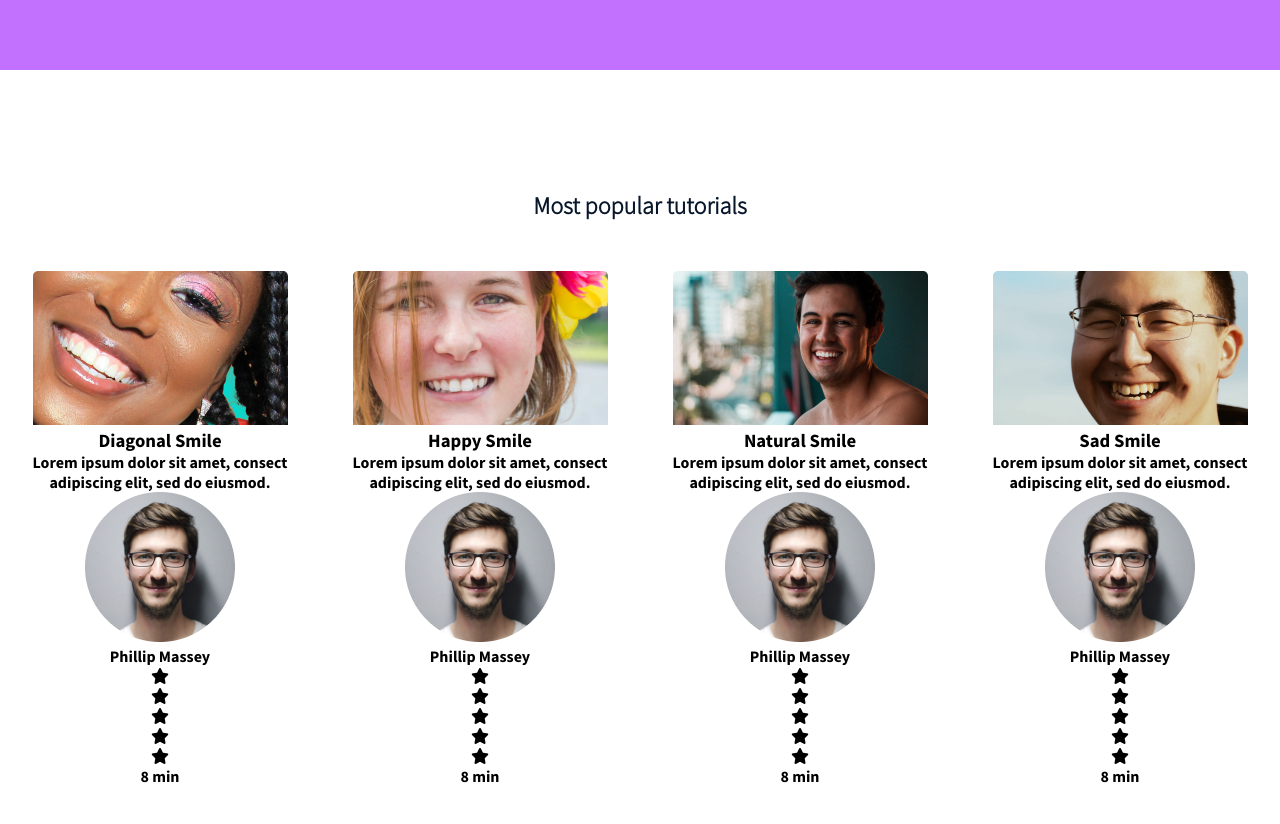
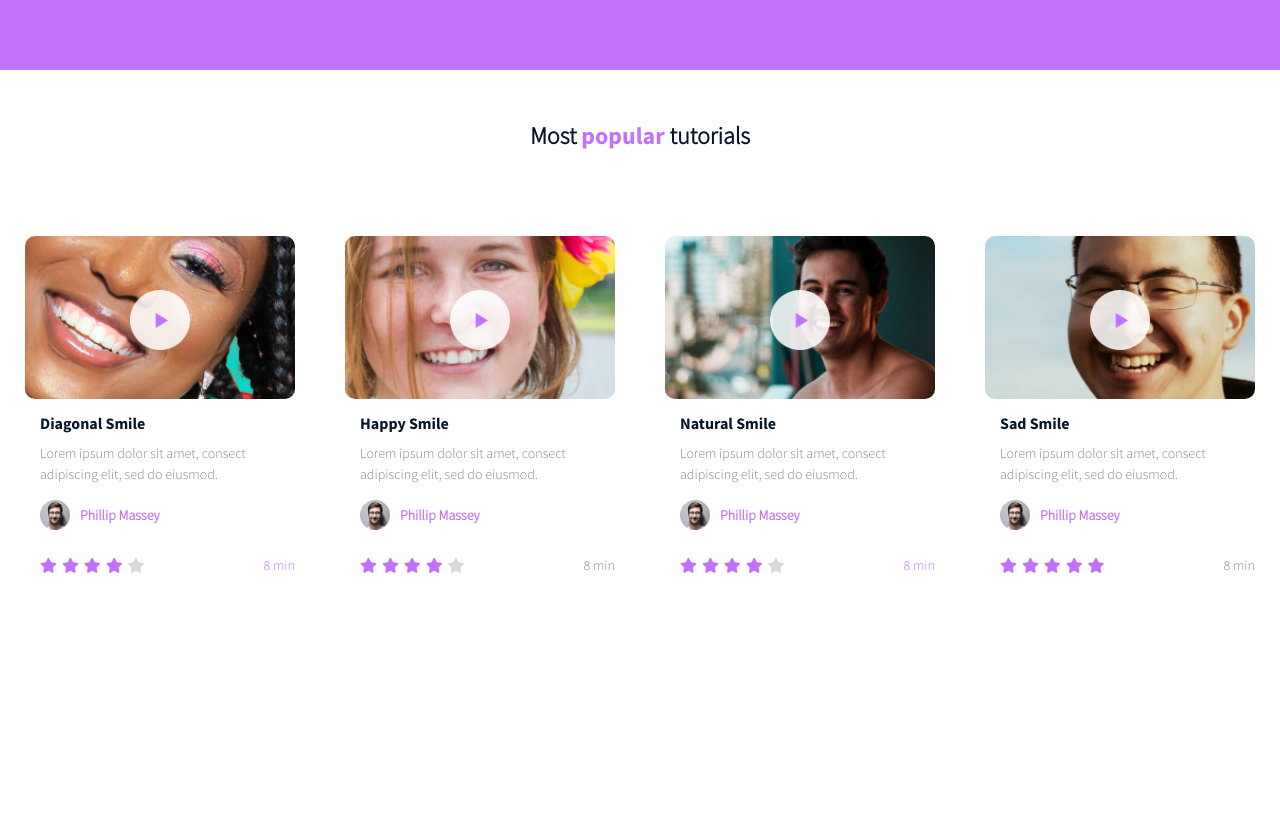
Before and after one commit to ofoe-a/alx_html_css, a plain HTML site: page css_advanced/index.html in a window 1280 px wide. Shown: the part 1140-1964 px from the top of the page. Drawn offline with Linux system fonts and the light colour scheme.

Commit message:
designed most popular tutorials

```diff
--- a/css_advanced/index.html
+++ b/css_advanced/index.html
@@ -69,17 +69,88 @@
             </div>
         </section>
         <section class="popular-tutorials">
-            <h2>Most popular tutorials</h2>
+            <h2>Most <span>popular</span> tutorials</h2>
             <div class="tutorials">
-                <div>
-                    <img src="./img/9.png" alt="">
+                <div class="card">
+                    <div class="video-container">
+                        <img class="video" src="./img/9.png" alt="">
+                        <img class= "play-btn" src="./img/play.png" alt="play button">
+                    </div>
                     <h3>Diagonal Smile</h3>
                     <p>Lorem ipsum dolor sit amet, consect adipiscing elit, sed do eiusmod.</p>
-                    <div>
+                    <div class="author">
                         <img src="./img/1.png" alt="">
                         <h4>Phillip Massey</h4>
                     </div>
-                    <div>
+                    <div class="rating-duration">
+                    <div class="rating">
+                        <div><i class="fa-solid fa-star"></i></div>
+                        <div><i class="fa-solid fa-star"></i></div>
+                        <div><i class="fa-solid fa-star"></i></div>
+                        <div><i class="fa-solid fa-star"></i></div>
+                        <div><i class="fa-solid fa-star grey"></i></div>
+                    </div>
+                    <p class="duration">8 min</p>
+                </div>
+                </div>
+            <div class="card">
+                <div class="video-container">
+                    <img class="video" src="./img/7.png" alt="">
+                    <img class= "play-btn" src="./img/play.png" alt="play button">
+                </div>
+                <h3>Happy Smile</h3>
+                <p>Lorem ipsum dolor sit amet, consect adipiscing elit, sed do eiusmod.</p>
+                <div class="author">
+                    <img src="./img/1.png" alt="">
+                    <h4>Phillip Massey</h4>
+                </div>
+                <div class="rating-duration">
+                <div class="rating">
+                    <div><i class="fa-solid fa-star"></i></div>
+                    <div><i class="fa-solid fa-star"></i></div>
+                    <div><i class="fa-solid fa-star"></i></div>
+                    <div><i class="fa-solid fa-star"></i></div>
+                    <div><i class="fa-solid fa-star grey"></i></div>
+                </div>
+                <p>8 min</p>
+            </div>
+            </div>
+            <div class="card">
+                <div class="video-container">
+                    <img class="video" src="./img/8.png" alt="">
+                    <img class= "play-btn" src="./img/play.png" alt="play button">
+                </div>
+                <h3>Natural Smile</h3>
+                <p>Lorem ipsum dolor sit amet, consect adipiscing elit, sed do eiusmod.</p>
+                <div class="author">
+                    <img src="./img/1.png" alt="">
+                    <h4>Phillip Massey</h4>
+                </div>
+                <div class="rating-duration">
+                <div class="rating">
+                    <div><i class="fa-solid fa-star"></i></div>
+                    <div><i class="fa-solid fa-star"></i></div>
+                    <div><i class="fa-solid fa-star"></i></div>
+                    <div><i class="fa-solid fa-star"></i></div>
+                    <div><i class="fa-solid fa-star grey"></i></div>
+                </div>
+                <p class ="duration" >8 min</p>
+            </div>
+            </div>
+
+                <div class="card">
+                    <div class="video-container">
+                        <img class="video" src="./img/6.png" alt="">
+                        <img class= "play-btn" src="./img/play.png" alt="play button">
+                    </div>
+                    <h3>Sad Smile</h3>
+                    <p>Lorem ipsum dolor sit amet, consect adipiscing elit, sed do eiusmod.</p>
+                    <div class="author">
+                        <img src="./img/1.png" alt="">
+                        <h4>Phillip Massey</h4>
+                    </div>
+                    <div class="rating-duration">
+                    <div class="rating">
                         <div><i class="fa-solid fa-star"></i></div>
                         <div><i class="fa-solid fa-star"></i></div>
                         <div><i class="fa-solid fa-star"></i></div>
@@ -88,56 +159,7 @@
                     </div>
                     <p>8 min</p>
                 </div>
-            <div>
-                <img src="./img/7.png" alt="">
-                <h3>Happy Smile</h3>
-                <p>Lorem ipsum dolor sit amet, consect adipiscing elit, sed do eiusmod.</p>
-                <div>
-                    <img src="./img/1.png" alt="">
-                    <h4>Phillip Massey</h4>
                 </div>
-                <div>
-                    <div><i class="fa-solid fa-star"></i></div>
-                    <div><i class="fa-solid fa-star"></i></div>
-                    <div><i class="fa-solid fa-star"></i></div>
-                    <div><i class="fa-solid fa-star"></i></div>
-                    <div><i class="fa-solid fa-star"></i></div>
-                </div>
-                <p>8 min</p>
-            </div>
-            <div>
-                <img src="./img/8.png" alt="">
-                <h3>Natural Smile</h3>
-                <p>Lorem ipsum dolor sit amet, consect adipiscing elit, sed do eiusmod.</p>
-                <div>
-                    <img src="./img/1.png" alt="">
-                    <h4>Phillip Massey</h4>
-                </div>
-                <div>
-                    <div><i class="fa-solid fa-star"></i></div>
-                    <div><i class="fa-solid fa-star"></i></div>
-                    <div><i class="fa-solid fa-star"></i></div>
-                    <div><i class="fa-solid fa-star"></i></div>
-                    <div><i class="fa-solid fa-star"></i></div>
-                </div>
-                <p>8 min</p>
-            </div>
-            <div>
-                <img src="./img/6.png" alt="">
-                <h3>Sad Smile</h3>
-                <p>Lorem ipsum dolor sit amet, consect adipiscing elit, sed do eiusmod.</p>
-                <div>
-                    <img src="./img/1.png" alt="">
-                    <h4>Phillip Massey</h4>
-                </div>
-                <div>
-                    <div><i class="fa-solid fa-star"></i></div>
-                    <div><i class="fa-solid fa-star"></i></div>
-                    <div><i class="fa-solid fa-star"></i></div>
-                    <div><i class="fa-solid fa-star"></i></div>
-                    <div><i class="fa-solid fa-star"></i></div>
-                </div>
-                <p>8 min</p>
             </div>
         </div>
         </section>
--- a/css_advanced/styles.css
+++ b/css_advanced/styles.css
@@ -209,4 +209,109 @@ h2 span {
 
 .popular-tutorials h2{
     color:#071629;
+    margin-top: 0px;
 }
+
+.popular-tutorials span{
+    font-family: Source-Sans;
+    color: #C271FF;
+}
+
+.video img{
+    width: 255px;
+    height: 154px;
+    border-radius: 20%;
+    object-fit: cover;
+}
+
+.card{
+    width: 300px;
+    background-color: #ffffff;
+    border-radius: 10px;
+    font-family: "Source-Sans", sans-serif;
+    margin: 20px auto;
+    padding: 15px;
+}
+
+
+.card .video {
+    width: 100%;
+    border-radius: 10px;
+    object-fit: cover;
+}
+
+.video-container{
+    width: 100%;
+    position: relative;
+}
+.play-btn{
+    position: absolute;
+    width: 60px;
+    top: 50%;
+    left: 50%;
+    transform: translate(-50%,-50%);
+}
+
+.card h3{
+    font-size: 16px;
+    color: #071629;
+    text-align: left;
+    margin: 10px 15px;
+
+}
+
+.card p{
+    font-family: Source-Sans-Light;
+    font-size: 14px;
+    text-align: left;
+    color: #07162980;
+    line-height: 1.5;
+    margin-left: 15px;
+}
+
+.author{
+    display: flex;
+    align-items: center;
+    margin: 15px 15px;
+}
+
+.author img{
+    width: 30px;
+    height: 30px;
+    margin-right: 10px;
+}
+
+.author h4{
+    font-family: Source-Sans-Light;
+    font-size: 14px;
+    color: #C271FF;
+}
+
+.rating-duration{
+    display: flex;
+    justify-content: space-between;
+    align-items: center;
+
+}
+
+.rating{
+    display: flex;
+    align-items: center;
+    gap: 5px;
+    margin: 10px 15px;
+}
+.rating .fa-star{
+    font-size: 15px;
+    color: #C271FF;
+}
+
+.rating .fa-star.grey{
+    font-size: 15px;
+    color: #D8D8D8;
+}
+
+.card .duration{
+    font-family: Source-Sans-Light;
+    text-align: right;
+    color:#C271FF
+}
```
